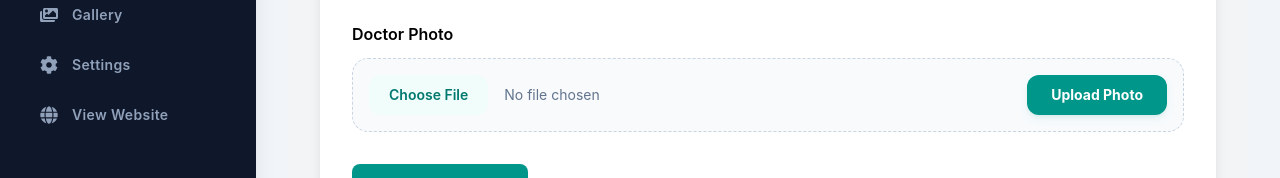
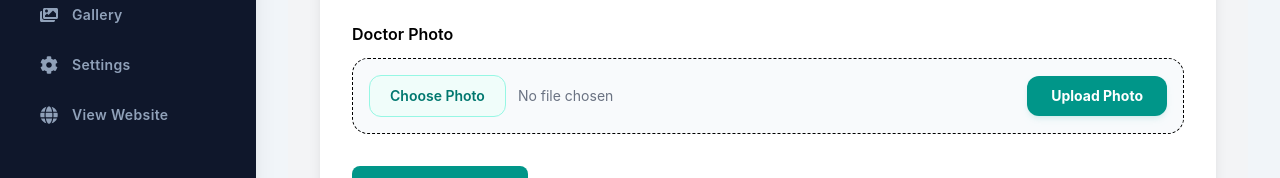
Before and after one commit to shekharchari/celeb-dental-system, a React (Vite) app in the folder client/: page /doctors in a window 1280 px wide. Shown: the part 310-488 px from the top of the page. Built offline with nearby package versions, Linux system fonts and the light colour scheme; no server answers; sample sign-in values are in the browser's storage; the HTML template or start-up script is replaced by a standard one.

Commit message:
style: replace default file input with custom styled button

```diff
--- a/client/src/components/ImageUpload.jsx
+++ b/client/src/components/ImageUpload.jsx
@@ -1,9 +1,10 @@
-import { useState } from "react";
+import { useState, useRef } from "react";
 import axios from "axios";
 
 const ImageUpload = ({ onUpload }) => {
   const [image, setImage] = useState(null);
   const [loading, setLoading] = useState(false);
+  const fileInputRef = useRef(null);
 
   const uploadImage = async () => {
     if (!image) {
@@ -42,24 +43,38 @@ const ImageUpload = ({ onUpload }) => {
   };
 
   return (
-    <div className="flex flex-col sm:flex-row items-start sm:items-center gap-4 bg-slate-50 p-4 rounded-2xl border border-dashed border-slate-300">
+    <div className="flex flex-col sm:flex-row items-start sm:items-center gap-4 bg-slate-50 p-4 rounded-2xl border border-dashed border-slate-350 w-full">
+      {/* Hidden default file input */}
       <input
         type="file"
         accept="image/*"
+        ref={fileInputRef}
         onChange={(e) => setImage(e.target.files[0])}
-        className="block w-full text-sm text-slate-500
-          file:mr-4 file:py-2.5 file:px-5
-          file:rounded-xl file:border-0
-          file:text-sm file:font-semibold
-          file:bg-teal-50 file:text-teal-700
-          hover:file:bg-teal-100/80 transition duration-200 cursor-pointer"
+        className="hidden"
       />
 
+      {/* Styled custom choose file button */}
+      <div className="flex items-center gap-3 w-full sm:w-auto">
+        <button
+          type="button"
+          onClick={() => fileInputRef.current.click()}
+          className="bg-teal-50 hover:bg-teal-100 text-teal-700 border border-teal-200 py-2.5 px-5 rounded-xl font-semibold text-sm transition duration-200 cursor-pointer whitespace-nowrap"
+        >
+          Choose Photo
+        </button>
+
+        {/* Selected file name display */}
+        <span className="text-sm text-gray-500 truncate max-w-[150px] sm:max-w-[200px]">
+          {image ? image.name : "No file chosen"}
+        </span>
+      </div>
+
+      {/* Upload button */}
       <button
         type="button"
         onClick={uploadImage}
         disabled={loading}
-        className="w-full sm:w-auto bg-teal-600 hover:bg-teal-700 text-white py-2.5 px-6 rounded-xl font-bold text-sm shadow-md shadow-teal-600/10 transition duration-200 disabled:bg-teal-400 cursor-pointer whitespace-nowrap"
+        className="w-full sm:w-auto bg-teal-600 hover:bg-teal-700 text-white py-2.5 px-6 rounded-xl font-bold text-sm shadow-md shadow-teal-600/10 transition duration-200 disabled:bg-teal-400 cursor-pointer whitespace-nowrap sm:ml-auto"
       >
         {loading ? "Uploading..." : "Upload Photo"}
       </button>
```
